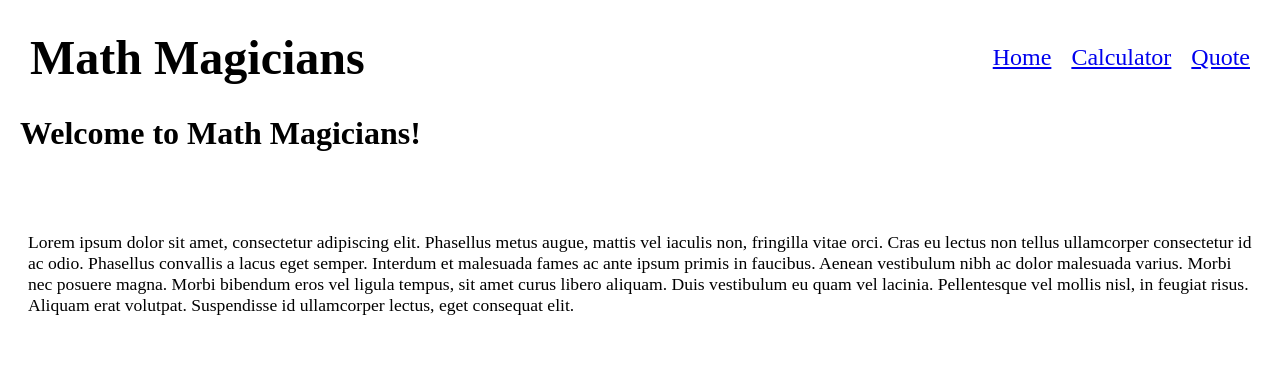
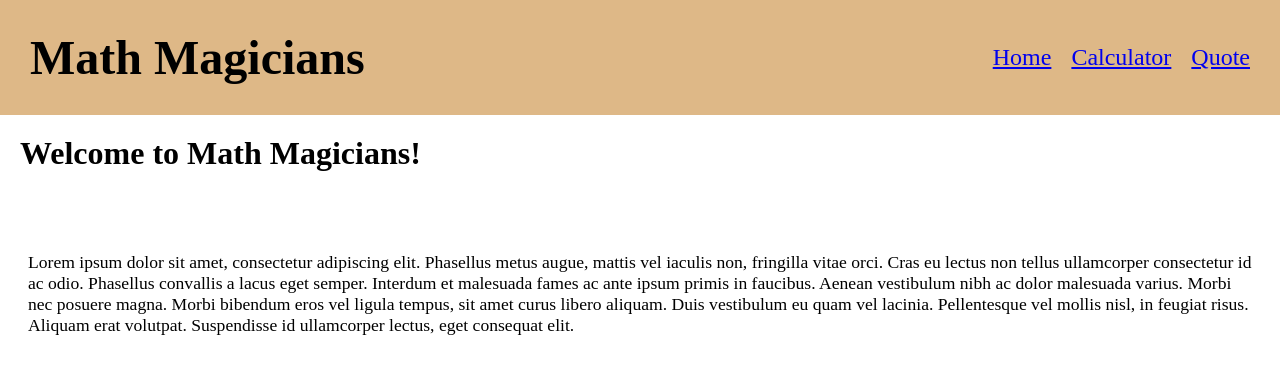
Before and after one commit to JoyTaribagshaw/Mathmagician, a React (Create React App) app: page / in a window 1280 px wide. Shown: the top 374 px of the page. Built offline with nearby package versions, Linux system fonts and the light colour scheme.

Commit message:
Update website styling

```diff
--- a/src/style.css
+++ b/src/style.css
@@ -94,6 +94,7 @@ button {
   display: flex;
   justify-content: space-between;
   padding: 20px;
+  background-color: burlywood;
 }
 
 .title {
@@ -113,7 +114,7 @@ button {
 }
 
 .home_page {
-  padding: 0 20px;
+  padding: 20px;
 }
 
 .home_heading {
@@ -130,4 +131,5 @@ button {
 .calculator_header {
   display: flex;
   justify-content: space-around;
+  padding-top: 40px;
 }
```
